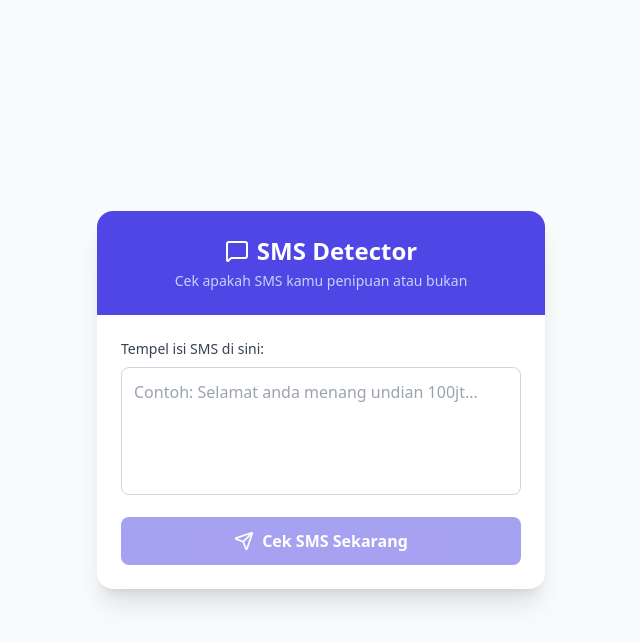
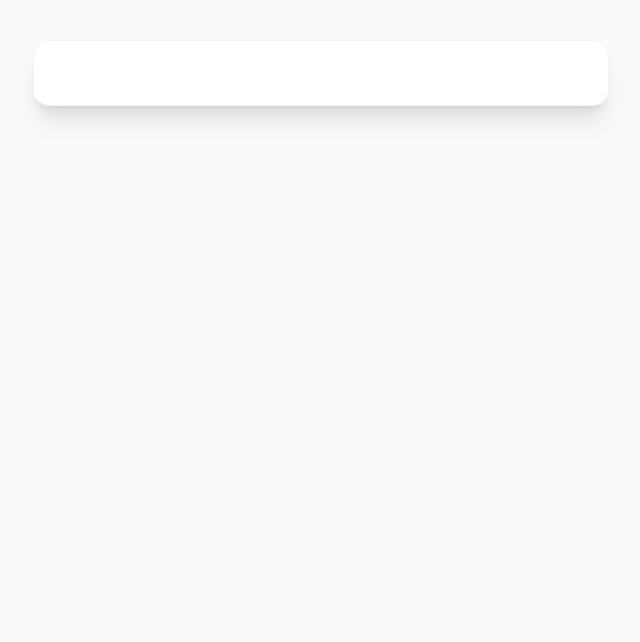
Before and after one commit to aljuan14/sms-spam-detector, a React app in the folder frontend/: page / in a window 1280 px wide. Shown: the top 642 px of the page, without its empty margins (319-959 px from the left). Built offline with nearby package versions, Linux system fonts and the light colour scheme; the HTML template or start-up script is replaced by a standard one.

Commit message:
koneksi app.jsx ke dashboard

```diff
--- a/frontend/src/App.jsx
+++ b/frontend/src/App.jsx
@@ -1,133 +1,14 @@
-import { useState } from 'react';
-import axios from 'axios';
-import { Send, AlertTriangle, CheckCircle, Megaphone, Loader2, MessageSquare } from 'lucide-react';
+// 1. Import component Dashboard yang tadi dibuat
+import DataMiningDashboard from './Dashboard';
+
+// Jika file Dashboard.jsx kamu taruh di dalam folder components, path-nya jadi:
+// import DataMiningDashboard from './components/Dashboard';
 
 function App() {
-  const [inputText, setInputText] = useState('');
-  const [result, setResult] = useState(null);
-  const [loading, setLoading] = useState(false);
-  const [error, setError] = useState('');
-
-  const handlePredict = async (e) => {
-    e.preventDefault();
-    if (!inputText.trim()) return;
-
-    setLoading(true);
-    setResult(null);
-    setError('');
-
-    try {
-      // Mengirim request ke Backend FastAPI
-      const response = await axios.post('http://127.0.0.1:8000/predict', {
-        text: inputText
-      });
-      setResult(response.data);
-    } catch (err) {
-      console.error(err);
-      setError('Gagal menghubungi server. Pastikan backend sudah jalan!');
-    } finally {
-      setLoading(false);
-    }
-  };
-
-  // Fungsi untuk menentukan warna dan ikon berdasarkan hasil label
-  const getResultStyle = (label) => {
-    switch (label) {
-      case 'Normal':
-        return {
-          color: 'bg-green-100 text-green-800 border-green-200',
-          icon: <CheckCircle className="w-12 h-12 text-green-600 mb-2" />,
-          title: 'SMS AMAN (Normal)'
-        };
-      case 'Penipuan/Fraud':
-        return {
-          color: 'bg-red-100 text-red-800 border-red-200',
-          icon: <AlertTriangle className="w-12 h-12 text-red-600 mb-2" />,
-          title: 'BAHAYA! (Penipuan/Spam)'
-        };
-      case 'Promo':
-        return {
-          color: 'bg-yellow-100 text-yellow-800 border-yellow-200',
-          icon: <Megaphone className="w-12 h-12 text-yellow-600 mb-2" />,
-          title: 'Iklan / Promo'
-        };
-      default:
-        return {
-          color: 'bg-gray-100 text-gray-800',
-          icon: <MessageSquare className="w-12 h-12 text-gray-600" />,
-          title: 'Tidak Diketahui'
-        };
-    }
-  };
-
   return (
-    <div className="min-h-screen bg-slate-50 flex items-center justify-center p-4 font-sans">
-      <div className="max-w-md w-full bg-white rounded-2xl shadow-xl overflow-hidden">
-
-        {/* Header */}
-        <div className="bg-indigo-600 p-6 text-center">
-          <h1 className="text-2xl font-bold text-white flex items-center justify-center gap-2">
-            <MessageSquare className="w-6 h-6" /> SMS Detector
-          </h1>
-          <p className="text-indigo-200 text-sm mt-1">Cek apakah SMS kamu penipuan atau bukan</p>
-        </div>
-
-        <div className="p-6">
-          {/* Form Input */}
-          <form onSubmit={handlePredict}>
-            <label className="block text-sm font-medium text-gray-700 mb-2">
-              Tempel isi SMS di sini:
-            </label>
-            <textarea
-              className="w-full p-3 border border-gray-300 rounded-lg focus:ring-2 focus:ring-indigo-500 focus:border-indigo-500 outline-none transition h-32 resize-none"
-              placeholder="Contoh: Selamat anda menang undian 100jt..."
-              value={inputText}
-              onChange={(e) => setInputText(e.target.value)}
-            ></textarea>
-
-            <button
-              type="submit"
-              disabled={loading || !inputText}
-              className="w-full mt-4 bg-indigo-600 hover:bg-indigo-700 text-white font-semibold py-3 px-4 rounded-lg transition duration-200 flex items-center justify-center disabled:opacity-50 disabled:cursor-not-allowed"
-            >
-              {loading ? (
-                <>
-                  <Loader2 className="w-5 h-5 animate-spin mr-2" /> Menganalisis...
-                </>
-              ) : (
-                <>
-                  <Send className="w-5 h-5 mr-2" /> Cek SMS Sekarang
-                </>
-              )}
-            </button>
-          </form>
-
-          {/* Error Message */}
-          {error && (
-            <div className="mt-4 p-3 bg-red-50 text-red-600 text-sm rounded-lg border border-red-100 text-center">
-              {error}
-            </div>
-          )}
-
-          {/* Result Area */}
-          {result && (
-            <div className={`mt-6 p-6 rounded-xl border-2 text-center animate-fade-in ${getResultStyle(result.label).color}`}>
-              <div className="flex justify-center">
-                {getResultStyle(result.label).icon}
-              </div>
-              <h3 className="text-xl font-bold mb-1">{getResultStyle(result.label).title}</h3>
-              <p className="text-sm opacity-80">
-                Model memprediksi ini sebagai kategori <strong>{result.label}</strong>
-              </p>
-
-              <div className="mt-4 pt-4 border-t border-black/10 text-xs text-left">
-                <p><strong>Teks Asli:</strong> {result.text}</p>
-                <p className="mt-1"><strong>Setelah Dibersihkan:</strong> {result.cleaned_text}</p>
-              </div>
-            </div>
-          )}
-        </div>
-      </div>
+    // 2. Tampilkan di sini
+    <div>
+      <DataMiningDashboard />
     </div>
   );
 }
```
